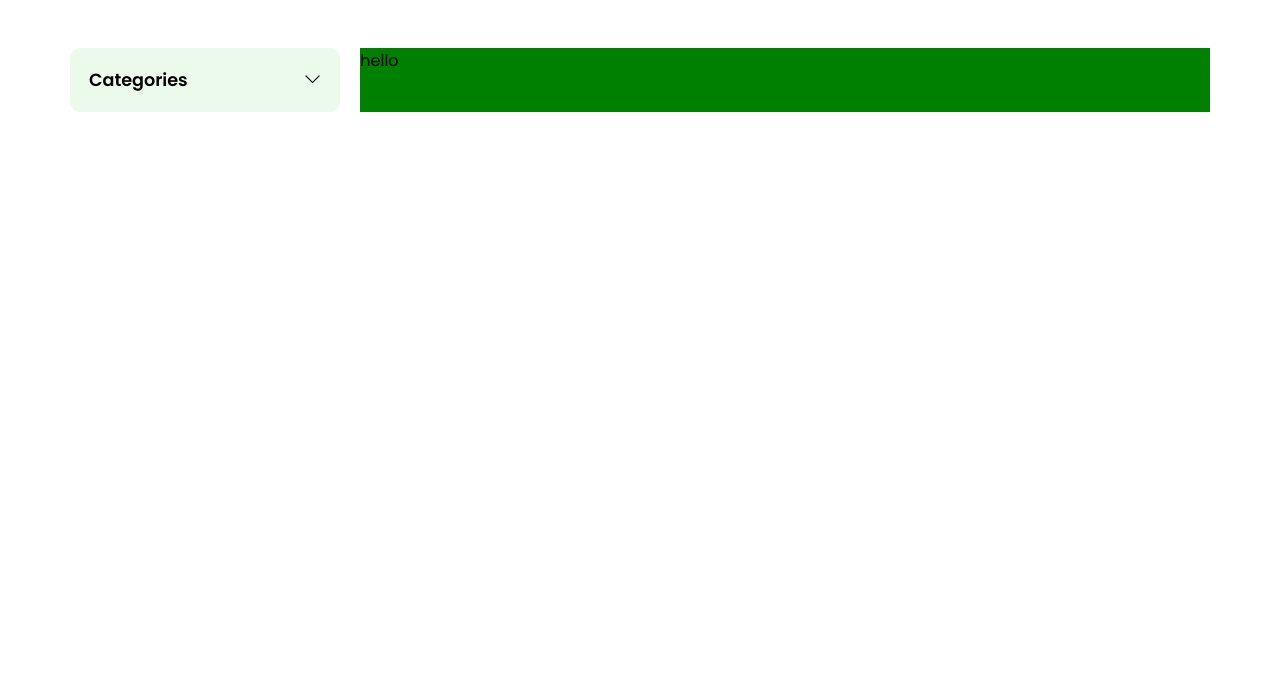
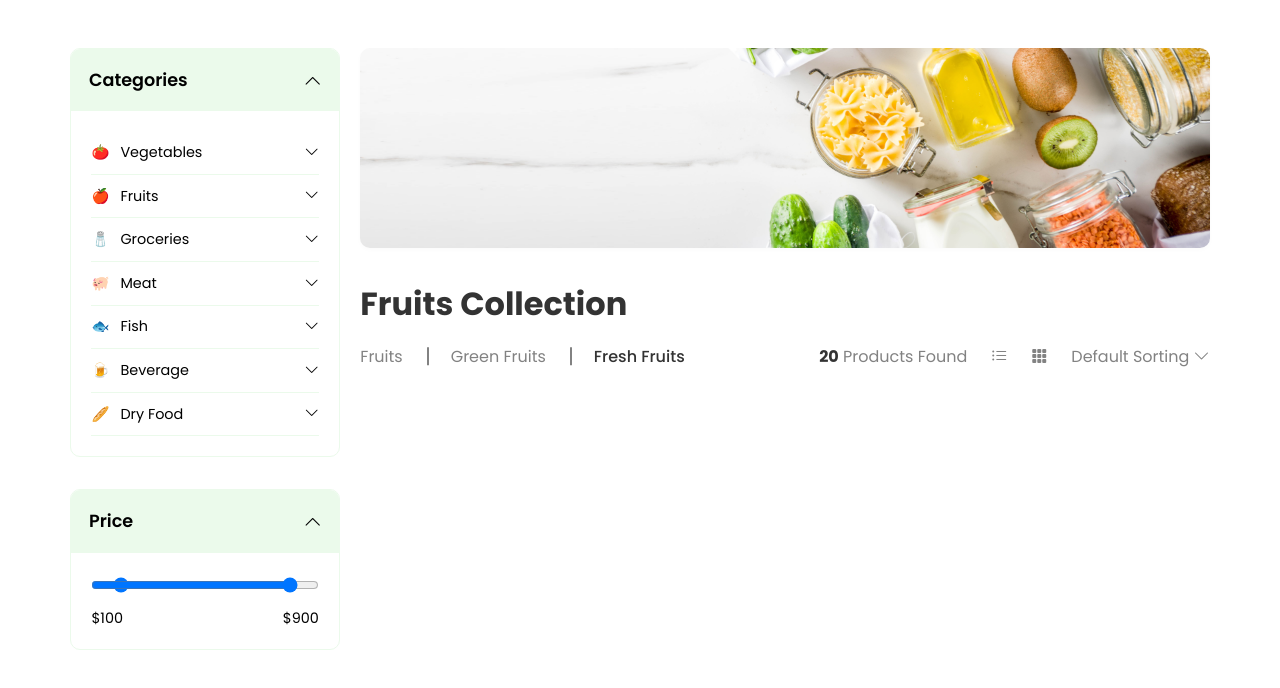
Before and after one commit to 0shuvo0/hishabee-test, a Vue app: page / in a window 1280 px wide. Shown: the top 688 px of the page. Built offline with nearby package versions, Linux system fonts and the light colour scheme.

Commit message:
created product nav

```diff
--- a/src/App.vue
+++ b/src/App.vue
@@ -2,19 +2,30 @@
   <div id="app">
     <Sidebar />
     <div class="main">
-      hello
+      <div class="hero-img">
+        <CustomRatioImg :src="heroImg" pt="23.5%" />
+      </div>
+      <ProductsSection />
     </div>
   </div>
 </template>
 
 <script>
-import Sidebar from "@/components/Sidevar.vue"
+import Sidebar from "@/components/sidebar/Sidevar.vue"
+import CustomRatioImg from "@/components/CustomRatioImg.vue"
+import heroImg from "@/assets/img/hero bg.png"
+import ProductsSection from "@/components/products/ProductsSection.vue"
 
 export default {
   name: 'App',
   components: {
-    Sidebar
-  }
+    Sidebar,
+    CustomRatioImg,
+    ProductsSection
+  },
+  data: () => ({
+    heroImg
+  })
 }
 </script>
 
@@ -28,8 +39,14 @@ export default {
 
 }
 .main{
-  background: green;
   flex-grow: 1;
   margin-left: 1.8%;
 }
+
+.hero-img{
+  overflow: hidden;
+  border-radius: 10px;
+  box-shadow: 0 2px 5px rgba(0, 0, 0, 0.02);
+  margin-bottom: 2em;
+}
 </style>
--- a/src/assets/global.css
+++ b/src/assets/global.css
@@ -21,3 +21,6 @@ body{
     justify-content: space-between;
     align-items: center;
 }
+.flex-wrap{
+    flex-wrap: wrap;
+}
--- /dev/null
+++ b/src/components/CustomRatioImg.vue
@@ -0,0 +1,28 @@
+<template>
+    <div class="custom-ratio-img" :style="{paddingTop: pt}">
+        <img :src="src" alt="" />
+    </div>
+</template>
+
+<script>
+export default {
+    props: ['src', 'pt'],
+}
+</script>
+
+<style>
+.custom-ratio-img {
+    position: relative;
+    width: 100%;
+    height: 0;
+}
+.custom-ratio-img img {
+    display: block;
+    position: absolute;
+    top: 0;
+    left: 0;
+    width: 100%;
+    height: 100%;
+    object-fit: cover;
+}
+</style>
--- /dev/null
+++ b/src/components/RangeSlider.vue
@@ -0,0 +1,77 @@
+<template>
+    <div>
+        <section class="range-slider">
+            <input v-model="minVal" :min="min" :max="max" :step="step" type="range" name="minrange">
+            <input v-model="maxVal" :min="min" :max="max" :step="step" type="range" name="maxrange">
+        </section>
+        <div class="range-vals">
+            <span>${{ minVal }}</span>
+            <span>${{ maxVal }}</span>
+        </div>
+    </div>
+</template>
+
+<script>
+export default {
+    props: {
+        min: {
+            type: Number,
+            default: 0
+        },
+        max: {
+            type: Number,
+            default: 1000
+        },
+        step: {
+            type: Number,
+            default: 1
+        }
+    },
+    data: () => ({
+        minVal: 100,
+        maxVal: 900
+    })
+}
+</script>
+
+<style scoped>
+  section.range-slider {
+    position: relative;
+    height: 25px;
+    text-align: center;
+}
+
+section.range-slider input {
+    pointer-events: none;
+    position: absolute;
+    overflow: hidden;
+    width: 100%;
+    left: 0;
+    top: 50%;
+    transform: translateY(-50%);
+}
+
+section.range-slider input::-webkit-slider-thumb {
+    pointer-events: all;
+    position: relative;
+    z-index: 1;
+}
+
+section.range-slider input::-moz-range-thumb {
+    pointer-events: all;
+    position: relative;
+    z-index: 10;
+    -moz-appearance: none;
+}
+section.range-slider input::-moz-range-track {
+    position: relative;
+    z-index: -1;
+}
+.range-vals{
+    display: flex;
+    justify-content: space-between;
+    margin-top: 10px;
+    font-size: .9em;
+}
+
+</style>
--- a/src/components/Sidevar.vue
+++ /dev/null
@@ -1,15 +0,0 @@
-<template>
-    <div class="sidebar">
-        <SidebarMenuSection />
-    </div>
-</template>
-
-<script>
-import SidebarMenuSection from "@/components/SidebarMenuSection.vue"
-
-export default {
-    components: {
-        SidebarMenuSection
-    }
-}
-</script>
--- /dev/null
+++ b/src/components/products/ProductsNav.vue
@@ -0,0 +1,79 @@
+<template>
+    <div class="products-nav flex-center flex-wrap">
+        <div class="categories">
+            <span>Fruits</span>
+            <span>Green Fruits</span>
+            <span class="active">Fresh Fruits</span>
+        </div>
+        <div class="controls">
+            <span>
+                <b>20</b> Products Found
+            </span>
+            <span>
+                <i class="bi-list-ul"></i>
+            </span>
+            <span>
+                <i class="bi-grid-3x3-gap-fill"></i>
+            </span>
+            <span>
+                Default Sorting
+                <i class="bi-chevron-down"></i>
+            </span>
+        </div>
+    </div>
+</template>
+
+<style>
+.products-nav > div{
+    margin-bottom: 1em;
+}
+.products-nav span{
+    cursor: pointer;
+}
+.products-nav .categories span{
+    display: inline-block;
+    font-size: 1em;
+    color: #828282;
+    padding: 0;
+    padding: 0 1.5em;
+    position: relative;
+}
+.categories span.active{
+    color: #333333;
+    font-weight: 500;
+}
+.categories span::after{
+    content: '';
+    display: block;
+    position: absolute;
+    left: 0;
+    top: 50%;
+    transform: translateY(-50%);
+    height: 70%;
+    width: 2px;
+    background-color: #828282;
+}
+.categories span:first-child{
+    padding-left: 0;
+}
+.categories span:first-child::after{
+    display: none;
+}
+
+.products-nav .controls{
+    display: flex;
+    justify-content: space-between;
+    align-items: center;
+}
+.controls span{
+    margin-right: 1.5em;
+    font-size: 1em;
+    color: #828282;
+}
+.controls span:last-child{
+    margin-right: 0;
+}
+.controls span b{
+    color: #333333;
+}
+</style>
--- /dev/null
+++ b/src/components/products/ProductsSection.vue
@@ -0,0 +1,25 @@
+<template>
+    <div>
+        <p class="title">Fruits Collection</p>
+        <ProductsNav />
+    </div>
+</template>
+
+<script>
+import ProductsNav from "@/components/products/ProductsNav.vue"
+
+export default {
+    components: {
+        ProductsNav
+    }
+}
+</script>
+
+<style>
+.title{
+    font-size: 2em;
+    font-weight: bold;
+    color: #333333;
+    margin-bottom: .5em;
+}
+</style>
--- a/src/components/SidebarMenuItem.vue
+++ b/src/components/sidebar/SidebarMenuItem.vue
@@ -38,7 +38,7 @@ export default {
     padding-inline: 0;
     padding-block: .75em;
     font-weight: 400;
-    font-size: .85em;
+    font-size: .9em;
 }
 .menu-item.submenu{
     border-left: 2px solid #E0E0E0;
@@ -61,7 +61,6 @@ export default {
     color: var(--primary-color);
     padding: .25em 0;
     font-weight: 500;
-    font-size: .85em;
     margin-left: 1em;
 }
 .menu-item-text:hover{
--- a/src/components/SidebarMenuSection.vue
+++ b/src/components/sidebar/SidebarMenuSection.vue
@@ -19,13 +19,13 @@
 
 <script>
 import menu from "@/data/menu.json"
-import SidebarMenuItem from "@/components/SidebarMenuItem.vue"
+import SidebarMenuItem from "@/components/sidebar/SidebarMenuItem.vue"
 export default {
     components: {
         SidebarMenuItem
     },
     data: () => ({
-        isCollapsed: true,
+        isCollapsed: false,
         menu
     })
 }
@@ -36,6 +36,7 @@ export default {
     border: 1px solid var(--primary-light);
     border-radius: 10px;
     overflow: hidden;
+    margin-bottom: 2em;
 }
 
 .section--title{
--- /dev/null
+++ b/src/components/sidebar/SidebarPriceSelect.vue
@@ -0,0 +1,26 @@
+<template>
+    <div class="sidebar-section">
+        <div class="section--title flex-center" @click="isCollapsed = !isCollapsed">
+            <span>
+                Price
+            </span>
+            <i class="bi-chevron-down" :class="{ open: !isCollapsed }"></i>
+        </div>
+        <div class="section--content" :class="{ active: !isCollapsed }">
+            <RangeSlider />
+        </div>
+    </div>
+</template>
+
+<script>
+import RangeSlider from "@/components/RangeSlider.vue"
+
+export default {
+    components: {
+        RangeSlider
+    },
+    data: () => ({
+        isCollapsed: false
+    })
+}
+</script>
--- /dev/null
+++ b/src/components/sidebar/Sidevar.vue
@@ -0,0 +1,18 @@
+<template>
+    <div class="sidebar">
+        <SidebarMenuSection />
+        <SidebarPriceSelect />
+    </div>
+</template>
+
+<script>
+import SidebarMenuSection from "@/components/sidebar/SidebarMenuSection.vue"
+import SidebarPriceSelect from "@/components/sidebar/SidebarPriceSelect.vue"
+
+export default {
+    components: {
+        SidebarMenuSection,
+        SidebarPriceSelect
+    }
+}
+</script>
--- a/src/data/menu.json
+++ b/src/data/menu.json
@@ -16,6 +16,14 @@
                 "title": "Green Fruits",
                 "childerns": [
                     "Grapes"
+                ]
+            },
+            {
+                "title": "Red Fruits",
+                "childerns": [
+                    "Strawberries",
+                    "Raspberries",
+                    "Blueberries"
                 ]
             }
         ]
```
Also changed, not shown: src/assets/img/hero bg.png (added).
